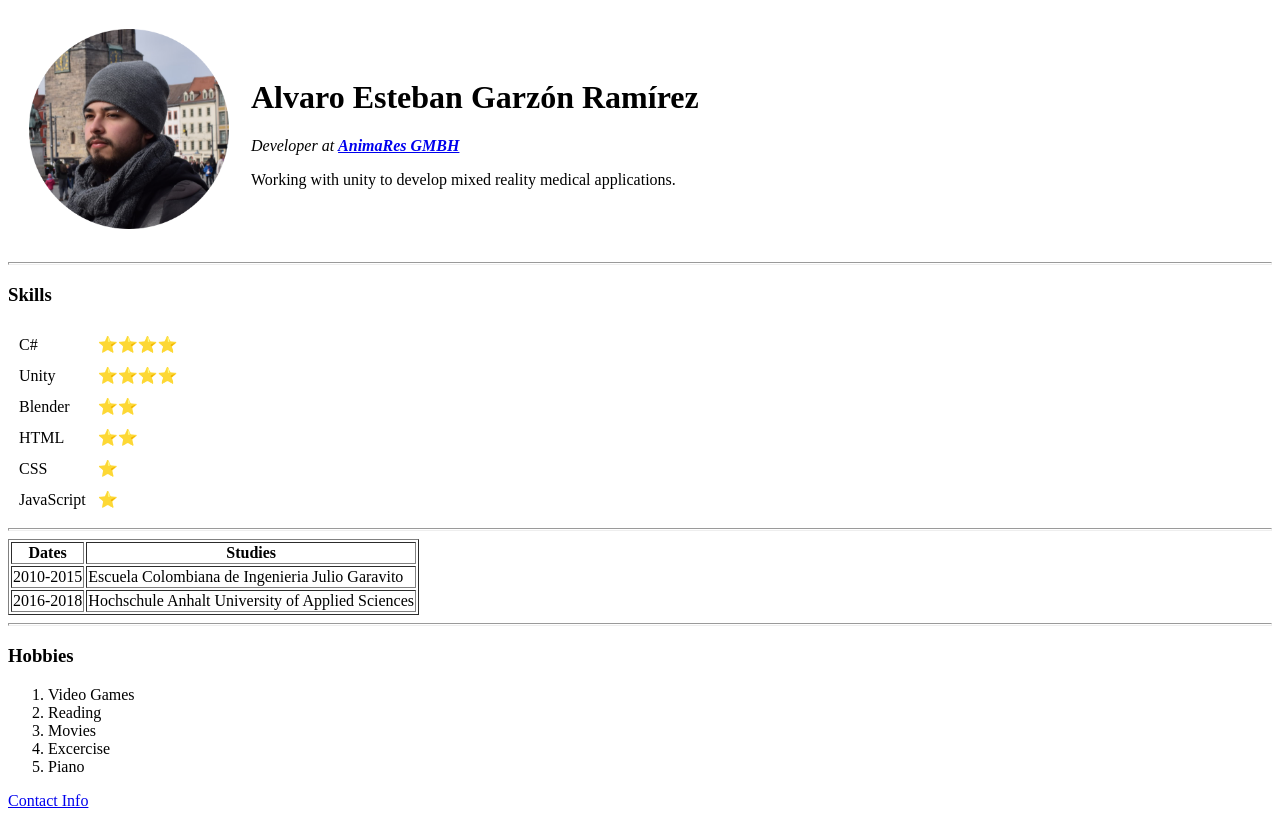
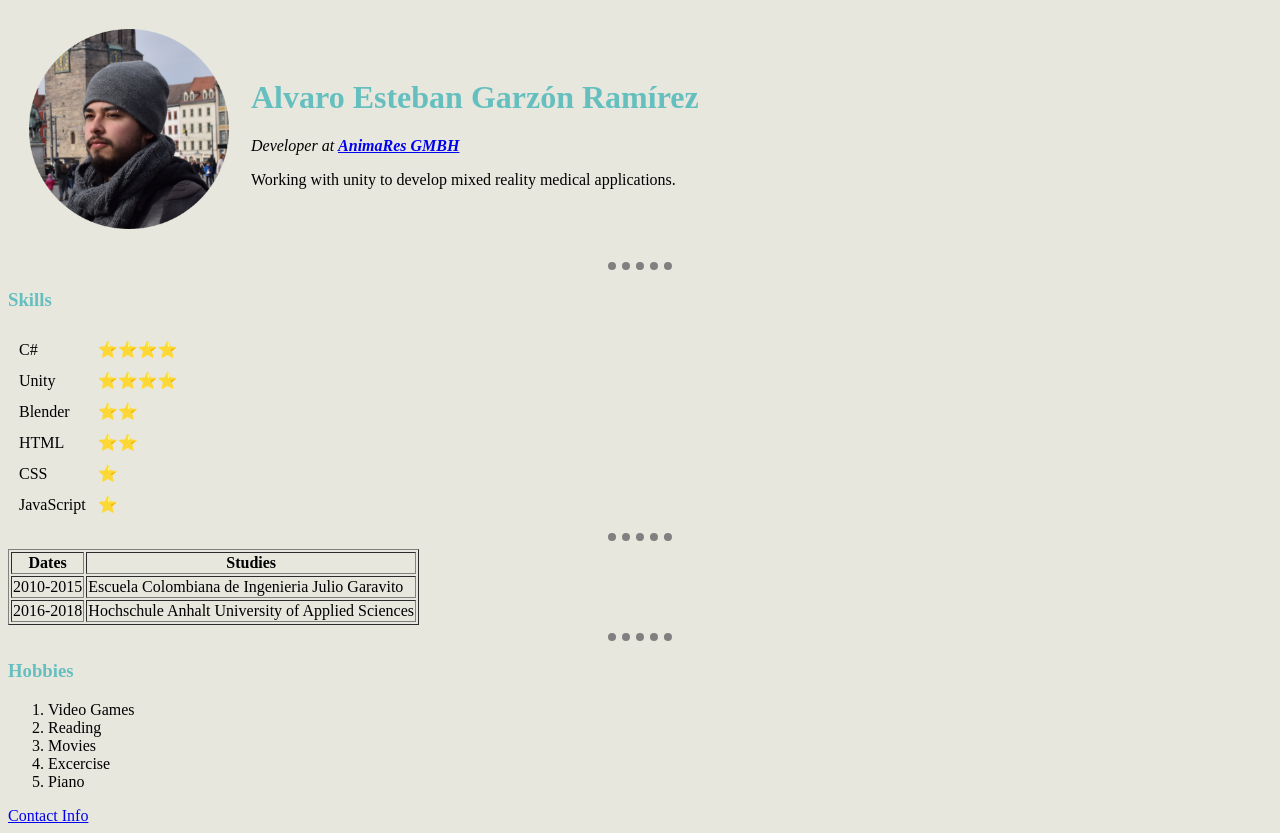
Before and after one commit to nanolanda/CV, a plain HTML site: page index.html in a window 1280 px wide. Drawn offline with Linux system fonts and the light colour scheme.

Commit message:
updated better looking CV

```diff
--- /dev/null
+++ b/css/styles.css
@@ -0,0 +1,16 @@
+body{
+  background-color: #e7e7de;
+}
+hr{
+
+  border-style: dotted none none none;
+  border-color: gray;
+  border-width: 8px;
+  width: 5%;
+}
+h1{
+  color: #66BFBF;
+}
+h3{
+  color: #66BFBF;
+}
--- a/index.html
+++ b/index.html
@@ -3,6 +3,7 @@
   <head>
     <meta charset="utf-8">
     <title>Alvaro´s personal site</title>
+    <link rel="stylesheet" href="css/styles.css">
   </head>
   <body>
     <table cellspacing=20>
@@ -13,7 +14,7 @@
         <p>Working with unity to develop mixed reality medical applications.</p></td>
       </tr>
     </table>
-    <hr size=3>
+    <hr>
     <h3>Skills</h3>
     <table cellspacing=10>
       <tbody>
@@ -43,7 +44,7 @@
         </tr>
       </tbody>
     </table>
-    <hr size=3>
+    <hr>
     <table border=1 >
       <thead>
         <tr>
@@ -62,7 +63,7 @@
         </tr>
       </tbody>
     </table>
-    <hr size=3>
+    <hr>
     <h3>Hobbies</h3>
     <ol>
       <li>Video Games</li>
```
Also changed, not shown: ContactInfo.html (+4 -2 lines).
